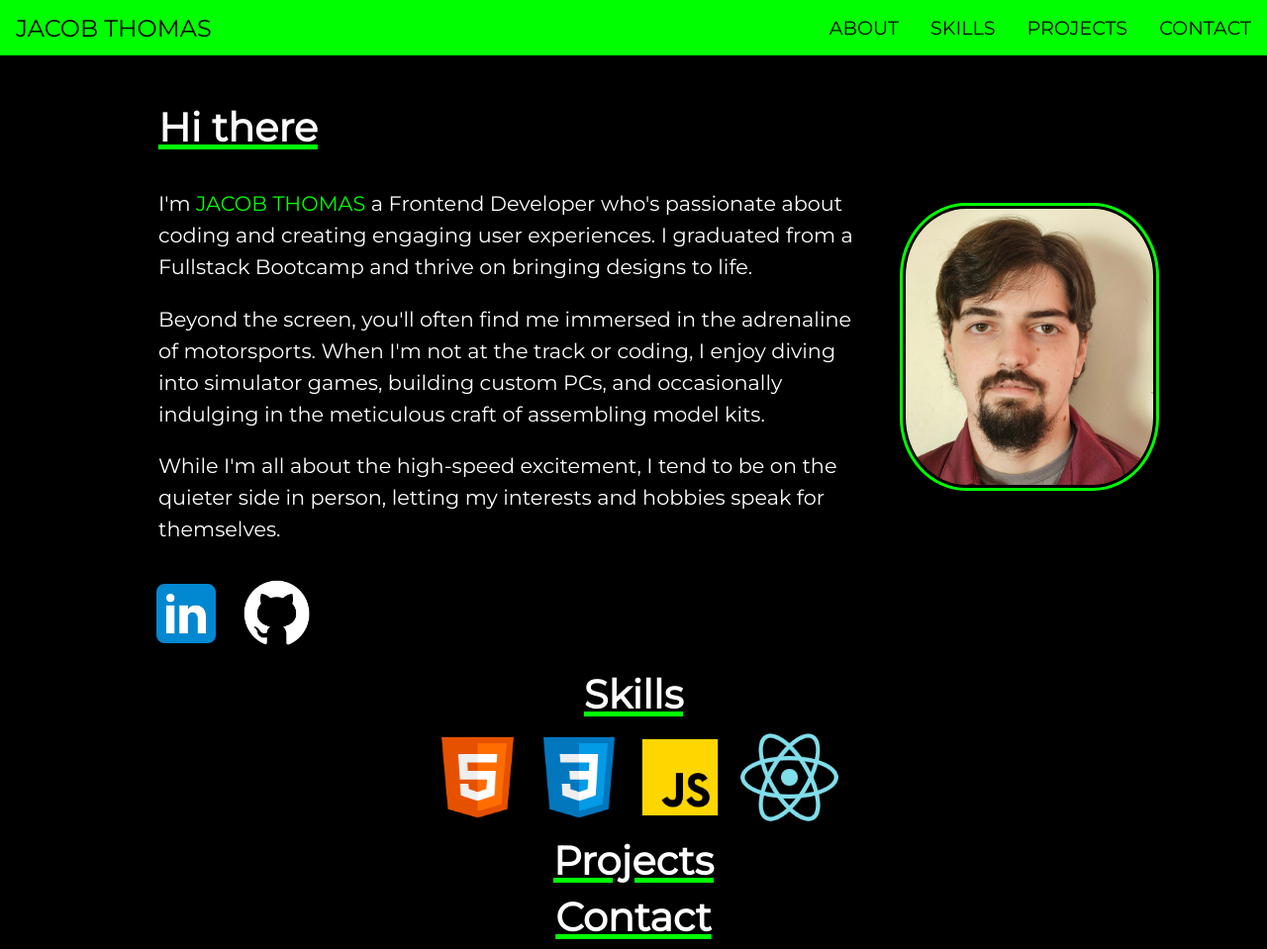
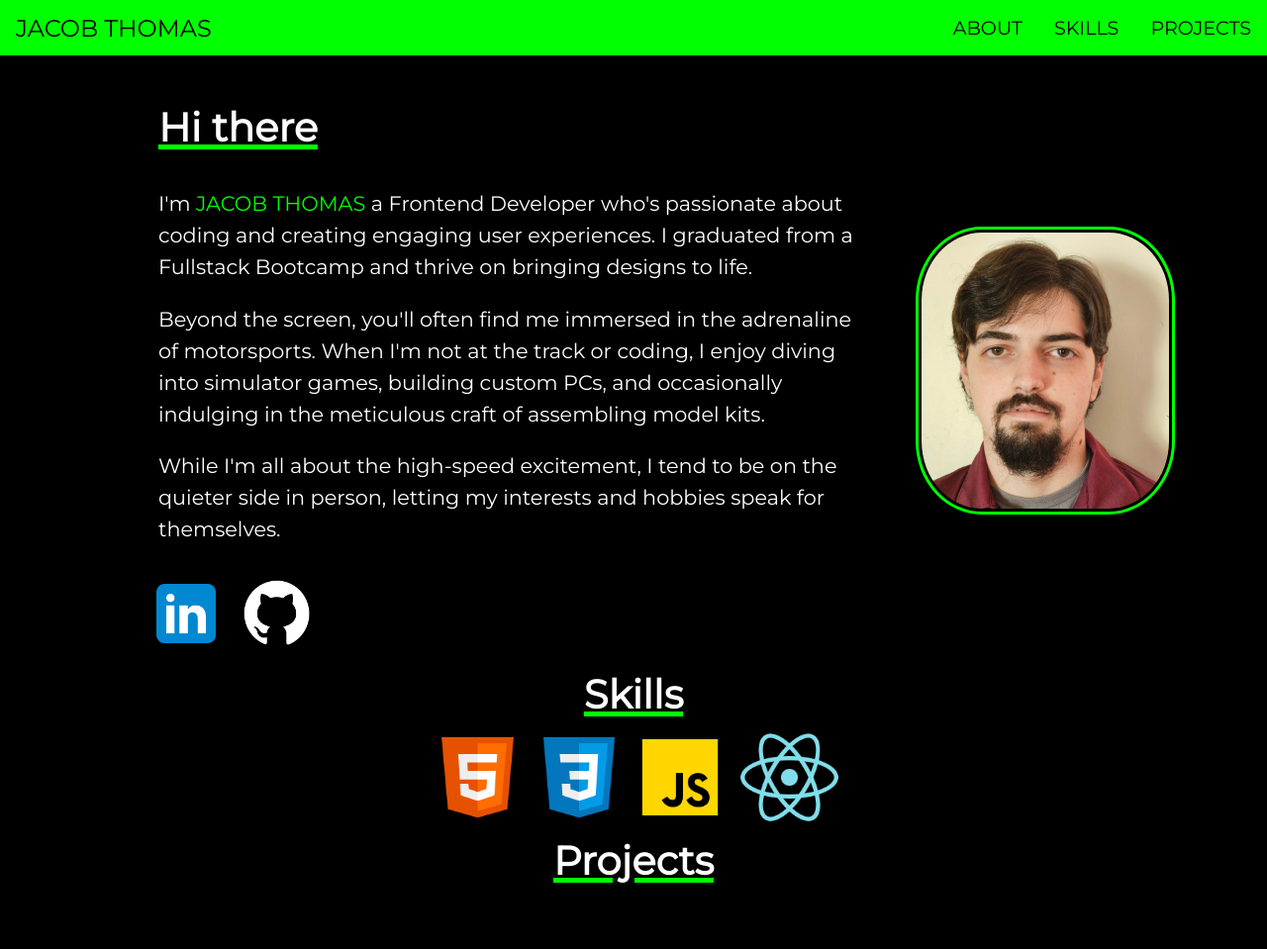
Before and after one commit to JThomas62/personal-site, a plain HTML site: page index.html in a window 1280 px wide. Shown: the whole page at 99% size. After the commit the page ends 902 px from the top, so only its background shows below. Drawn offline with Linux system fonts and the light colour scheme.

Commit message:
Removed The Contact

```diff
--- a/index.html
+++ b/index.html
@@ -27,9 +27,6 @@
           </li>
           <li>
             <a href="#projects">Projects</a>
-          </li>
-          <li>
-            <a href="#contact">Contact</a>
           </li>
         </ul>
       </div>
@@ -72,13 +69,6 @@
       <div>
       </div>
     </section>
-
-    <section id="contact" class="contact-section">
-      <div>
-        <h1 class="contact-title">Contact</h1>
-      </div>
-    </section>
-
   </main>
 
   <script src="script.js"></script>
--- a/style.css
+++ b/style.css
@@ -135,15 +135,7 @@ body {
   margin-top: .5rem;
 }
 
-.contact-title {
-  color: white;
-  text-decoration: underline 2px lime;
-  font-size: 3rem;
-  margin-bottom: .5rem;
-  margin-top: .5rem;
-}
-
-@media (min-width: 1200px) {
+@media (min-width: 1100px) {
   .navbar {
     font-size: 1.2rem;
     text-transform: uppercase;
@@ -164,8 +156,8 @@ body {
   .headshot-image img {
     float: right;
     clear: both;
-    margin-top: 6.5rem;
-    margin-right: 7rem;
+    margin-top: 8rem;
+    margin-right: 6rem;
     width: 20%;
   }
 
@@ -229,15 +221,6 @@ body {
     margin-bottom: .5rem;
     margin-top: .5rem;
   }
-
-  .contact-title {
-    text-align: center;
-    font-size: 2.5rem;
-    margin-bottom: .5rem;
-    margin-top: .5rem;
-    text-decoration: underline 5px lime;
-  }
-
 }
 
 @media (max-width: 800px) {
@@ -356,12 +339,4 @@ body {
     margin-bottom: .5rem;
     margin-top: .5rem;
   }
-
-
-  .contact-title {
-    text-align: center;
-    font-size: 2rem;
-    margin-bottom: .5rem;
-    margin-top: .5rem;
-  }
 }
```
